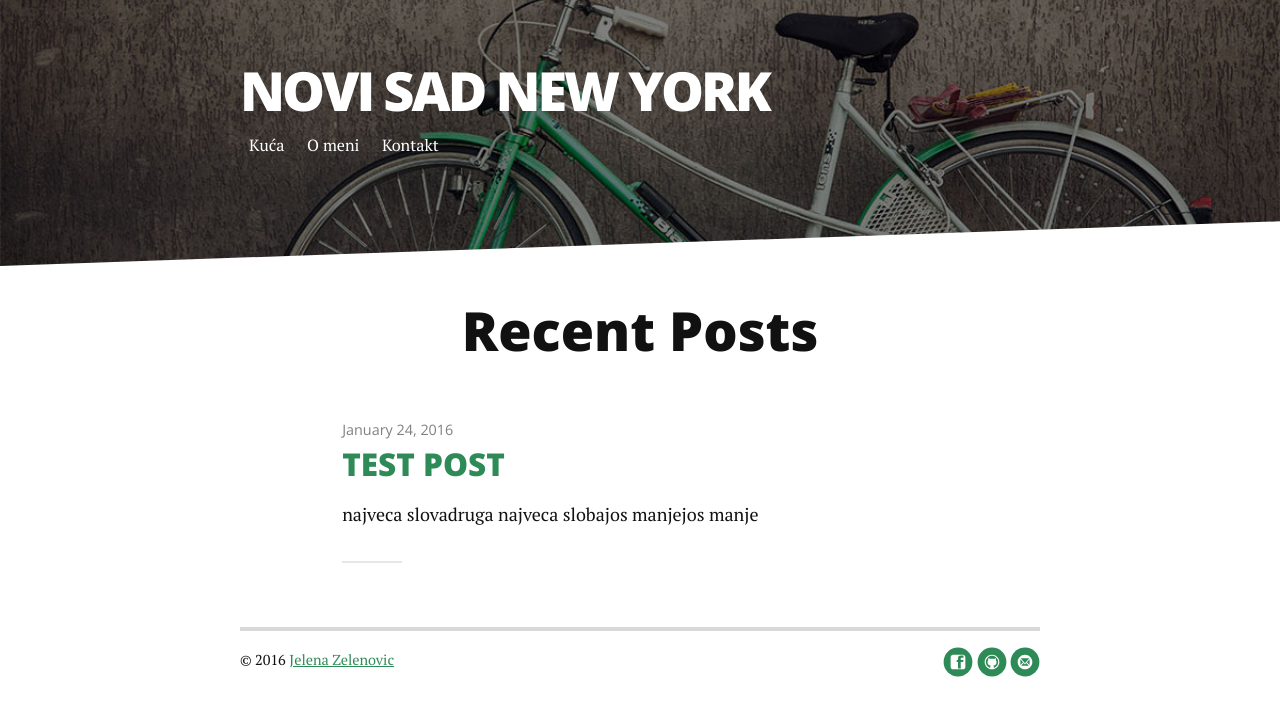
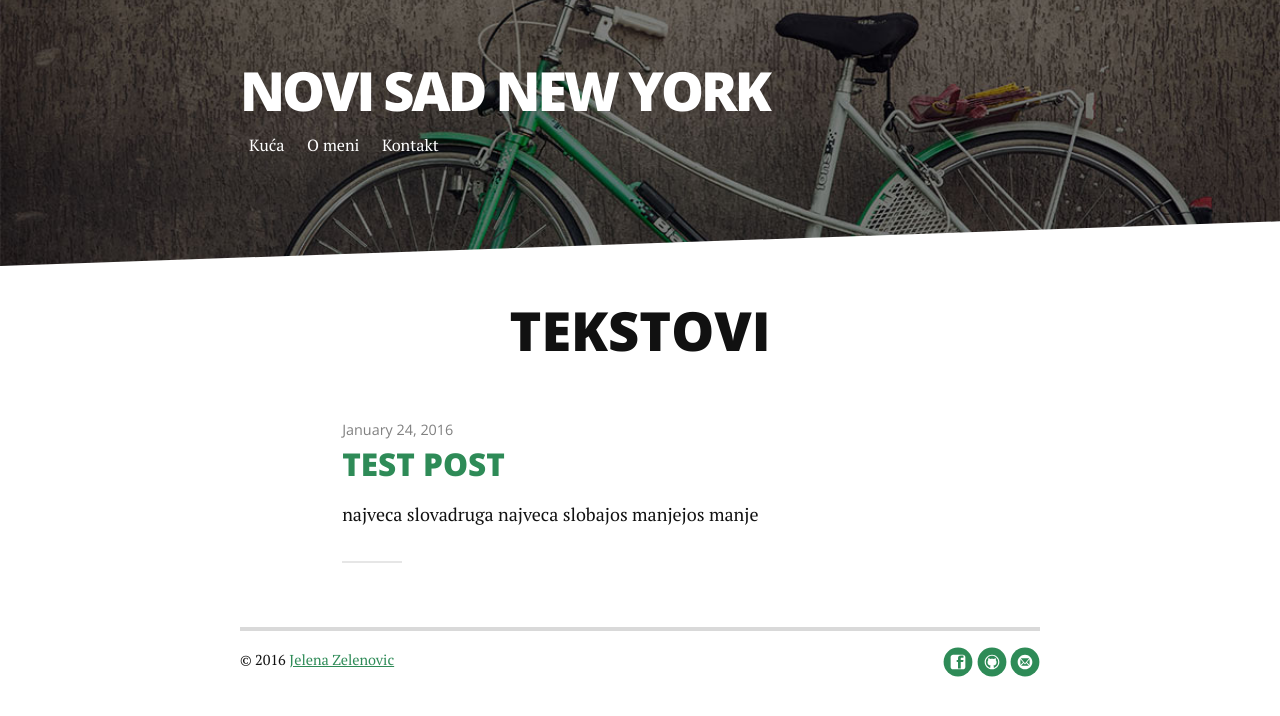
Before and after one commit to novisadnewyork/novisadnewyork.github.io, a Jekyll site: the page built from index.html, in a window 1280 px wide. Shown: the top 716 px of the page. Built offline with Jekyll 4.4.1, drawn with Linux system fonts in a browser that asks for light colours; nearby versions of some CDN libraries; Markdown is read by kramdown in place of the engine named in the settings; the list of posts is cut into pages by our own code.

Commit message:
Update index.html

```diff
--- a/index.html
+++ b/index.html
@@ -3,8 +3,9 @@
 title: Long Haul
 ---
 
+
 <div class="home" id="home">
-  <h1 class="pageTitle">Recent Posts</h1>
+  <h1 class="pageTitle">TEKSTOVI</h1>
   <ul class="posts noList">
     {% for post in paginator.posts %}
       <li>
```
